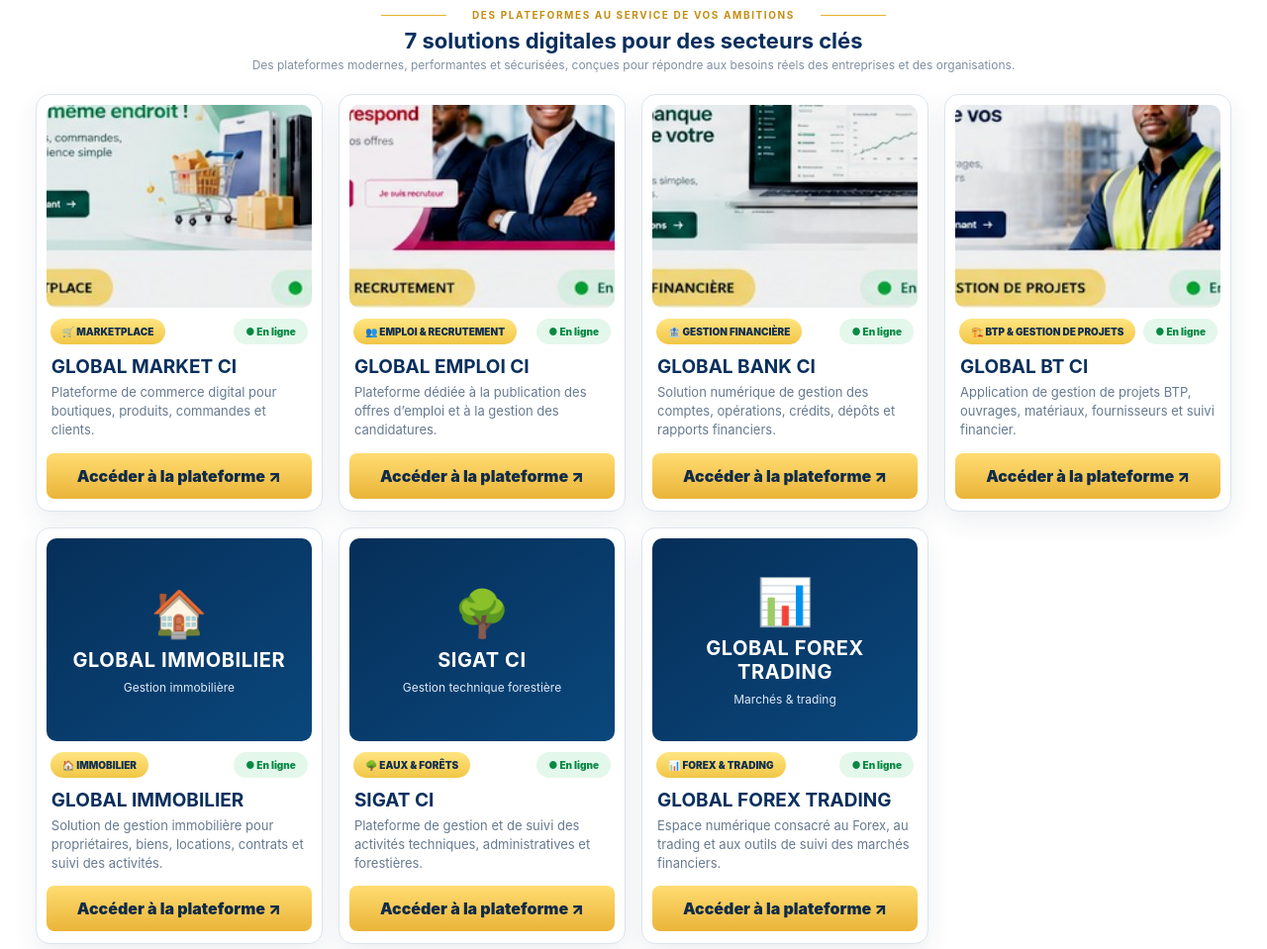
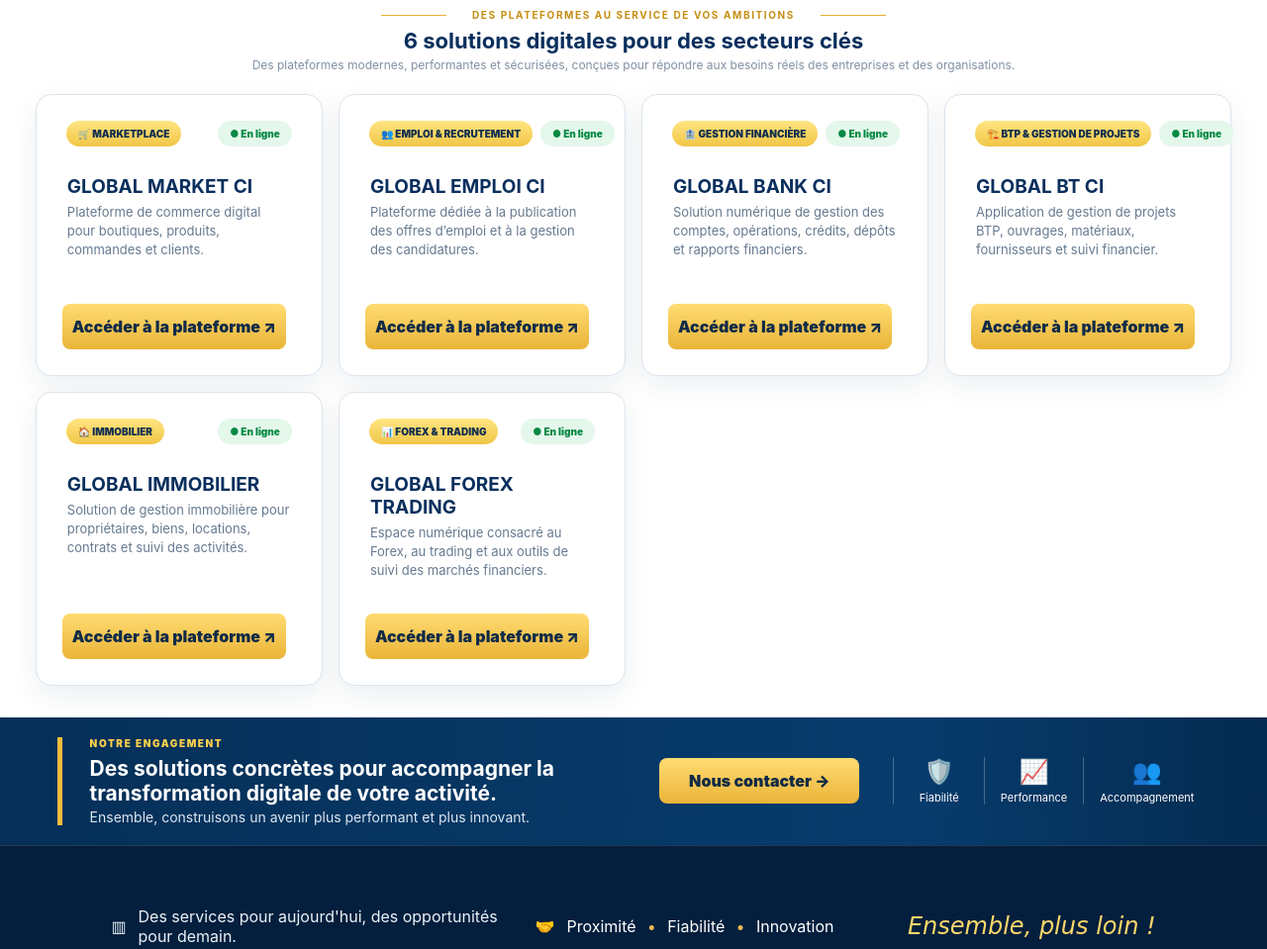
Before and after one commit to MEGA7704/megaservicesci, a website: page public/realisations.html in a window 1280 px wide. Shown: the part 420-1379 px from the top of the page at 99% size. Drawn offline with Linux system fonts and the light colour scheme.

Commit message:
Add files via upload

```diff
--- a/public/assets/style.css
+++ b/public/assets/style.css
@@ -1834,3 +1834,13 @@ body .common-hero-v23 + .login-wrap{
 .real-v22-platform-cover span{font-size:46px}.real-v22-platform-cover strong{font-size:20px;letter-spacing:.03em}.real-v22-platform-cover small{color:#dceaf6;font-size:12px}
 .platforms-home{padding:44px 3%;background:#f4f7fa;text-align:center}.platforms-home-head span{color:#bd8615;font-size:11px;font-weight:900;letter-spacing:.16em}.platforms-home-head h2{margin:8px 0 6px;color:#092f5d;font-size:28px}.platforms-home-head p{margin:0 0 25px;color:#687b8e}.platforms-home-grid{display:grid;grid-template-columns:repeat(4,minmax(0,1fr));gap:14px;max-width:1450px;margin:0 auto}.platforms-home-grid a{min-height:175px;display:flex;flex-direction:column;align-items:flex-start;justify-content:center;padding:22px;border:1px solid #dbe5ee;border-radius:14px;background:#fff;text-decoration:none;box-shadow:0 8px 24px rgba(9,46,82,.07);transition:.2s ease;text-align:left}.platforms-home-grid a:hover{transform:translateY(-4px);box-shadow:0 14px 30px rgba(9,46,82,.13)}.platforms-home-grid b{font-size:30px;margin-bottom:10px}.platforms-home-grid strong{color:#092f5d;font-size:16px}.platforms-home-grid small{color:#708397;margin-top:4px}.platforms-home-grid em{margin-top:16px;color:#b77e0b;font-style:normal;font-weight:900;font-size:12px}.platforms-home-more{display:inline-block;margin-top:24px;padding:13px 22px;border-radius:8px;background:#092f5d;color:#fff!important;text-decoration:none;font-weight:800}
 @media(max-width:1100px){.platforms-home-grid{grid-template-columns:repeat(2,1fr)}}@media(max-width:650px){.platforms-home{padding:32px 16px}.platforms-home-grid{grid-template-columns:1fr}.platforms-home-head h2{font-size:23px}}
+
+/* V44 — Plateformes en cartes sans images */
+.real-v22-grid{align-items:stretch!important}
+.real-v22-card{display:flex!important;flex-direction:column!important;min-height:285px!important;padding:26px!important;background:#fff!important;border:1px solid #dbe5ee!important;border-radius:16px!important;box-shadow:0 10px 28px rgba(9,46,82,.08)!important}
+.real-v22-card .real-v22-shot,.real-v22-card img,.real-v22-platform-cover{display:none!important}
+.real-v22-card .real-v22-tags{margin-top:0!important}
+.real-v22-card h3{margin-top:20px!important}
+.real-v22-card p{flex:1!important}
+.real-v22-card .real-v22-btn{margin-top:20px!important;align-self:flex-start!important}
+.platforms-home-grid a{background:#fff!important;background-image:none!important}
--- a/public/realisations.html
+++ b/public/realisations.html
@@ -28,16 +28,13 @@
 <section class="real-v22-showcase">
   <div class="real-v22-intro">
     <div class="real-v22-overline"><span></span><b>DES PLATEFORMES AU SERVICE DE VOS AMBITIONS</b><span></span></div>
-    <h2>7 solutions digitales pour des secteurs clés</h2>
+    <h2>6 solutions digitales pour des secteurs clés</h2>
     <p>Des plateformes modernes, performantes et sécurisées, conçues pour répondre aux besoins réels des entreprises et des organisations.</p>
   </div>
 
   <div class="real-v22-grid">
 
     <article class="real-v22-card">
-      <a class="real-v22-shot" href="https://globalmarketci.pages.dev/" target="_blank" rel="noopener noreferrer">
-        <img src="/assets/real-market.jpg" alt="Capture du site GLOBAL MARKET CI">
-      </a>
       <div class="real-v22-tags">
         <span class="real-v22-sector">🛒 MARKETPLACE</span>
         <span class="real-v22-status">● En ligne</span>
@@ -48,9 +45,6 @@
     </article>
 
     <article class="real-v22-card">
-      <a class="real-v22-shot" href="https://globalemploici.pages.dev/" target="_blank" rel="noopener noreferrer">
-        <img src="/assets/real-emploi.jpg" alt="Capture du site GLOBAL EMPLOI CI">
-      </a>
       <div class="real-v22-tags">
         <span class="real-v22-sector">👥 EMPLOI & RECRUTEMENT</span>
         <span class="real-v22-status">● En ligne</span>
@@ -61,9 +55,6 @@
     </article>
 
     <article class="real-v22-card">
-      <a class="real-v22-shot" href="https://globalbankci.pages.dev/" target="_blank" rel="noopener noreferrer">
-        <img src="/assets/real-bank.jpg" alt="Capture du site GLOBAL BANK CI">
-      </a>
       <div class="real-v22-tags">
         <span class="real-v22-sector">🏦 GESTION FINANCIÈRE</span>
         <span class="real-v22-status">● En ligne</span>
@@ -74,9 +65,6 @@
     </article>
 
     <article class="real-v22-card">
-      <a class="real-v22-shot" href="https://globalbtci.pages.dev/" target="_blank" rel="noopener noreferrer">
-        <img src="/assets/real-bt.jpg" alt="Capture du site GLOBAL BT CI">
-      </a>
       <div class="real-v22-tags">
         <span class="real-v22-sector">🏗️ BTP & GESTION DE PROJETS</span>
         <span class="real-v22-status">● En ligne</span>
@@ -87,21 +75,12 @@
     </article>
 
     <article class="real-v22-card">
-      <a class="real-v22-shot real-v22-platform-cover" href="https://globalimmobilier.pages.dev/" target="_blank" rel="noopener noreferrer"><span>🏠</span><strong>GLOBAL IMMOBILIER</strong><small>Gestion immobilière</small></a>
       <div class="real-v22-tags"><span class="real-v22-sector">🏠 IMMOBILIER</span><span class="real-v22-status">● En ligne</span></div>
       <h3>GLOBAL IMMOBILIER</h3><p>Solution de gestion immobilière pour propriétaires, biens, locations, contrats et suivi des activités.</p>
       <a class="real-v22-btn" href="https://globalimmobilier.pages.dev/" target="_blank" rel="noopener noreferrer">Accéder à la plateforme ↗</a>
     </article>
 
     <article class="real-v22-card">
-      <a class="real-v22-shot real-v22-platform-cover" href="https://sigatci.pages.dev/" target="_blank" rel="noopener noreferrer"><span>🌳</span><strong>SIGAT CI</strong><small>Gestion technique forestière</small></a>
-      <div class="real-v22-tags"><span class="real-v22-sector">🌳 EAUX & FORÊTS</span><span class="real-v22-status">● En ligne</span></div>
-      <h3>SIGAT CI</h3><p>Plateforme de gestion et de suivi des activités techniques, administratives et forestières.</p>
-      <a class="real-v22-btn" href="https://sigatci.pages.dev/" target="_blank" rel="noopener noreferrer">Accéder à la plateforme ↗</a>
-    </article>
-
-    <article class="real-v22-card">
-      <a class="real-v22-shot real-v22-platform-cover" href="https://globalforextrading.pages.dev/" target="_blank" rel="noopener noreferrer"><span>📊</span><strong>GLOBAL FOREX TRADING</strong><small>Marchés & trading</small></a>
       <div class="real-v22-tags"><span class="real-v22-sector">📊 FOREX & TRADING</span><span class="real-v22-status">● En ligne</span></div>
       <h3>GLOBAL FOREX TRADING</h3><p>Espace numérique consacré au Forex, au trading et aux outils de suivi des marchés financiers.</p>
       <a class="real-v22-btn" href="https://globalforextrading.pages.dev/" target="_blank" rel="noopener noreferrer">Accéder à la plateforme ↗</a>
```
Also changed, not shown: public/index.html (+0 -1 lines).
